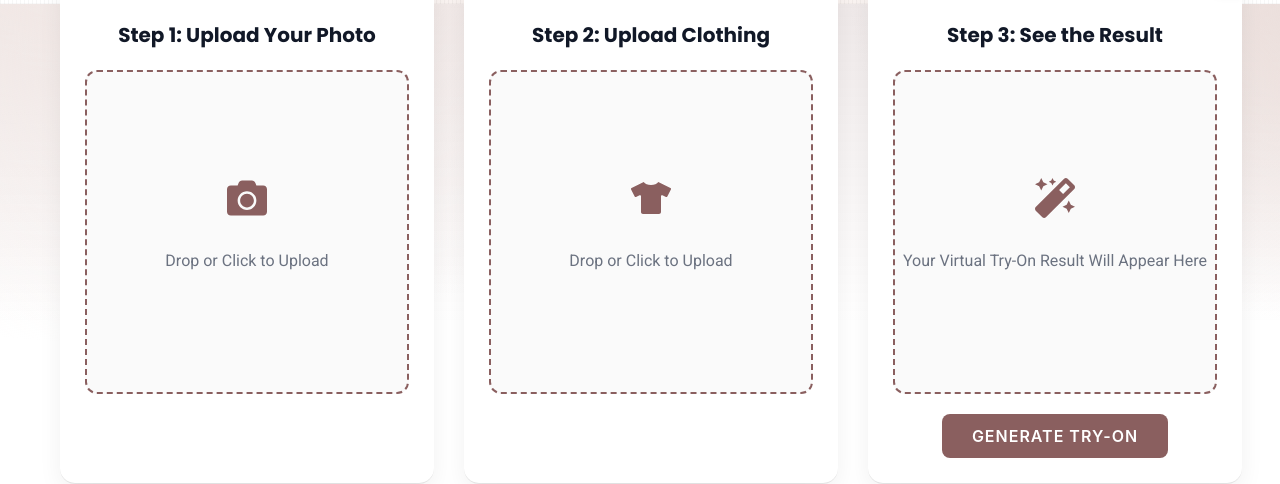
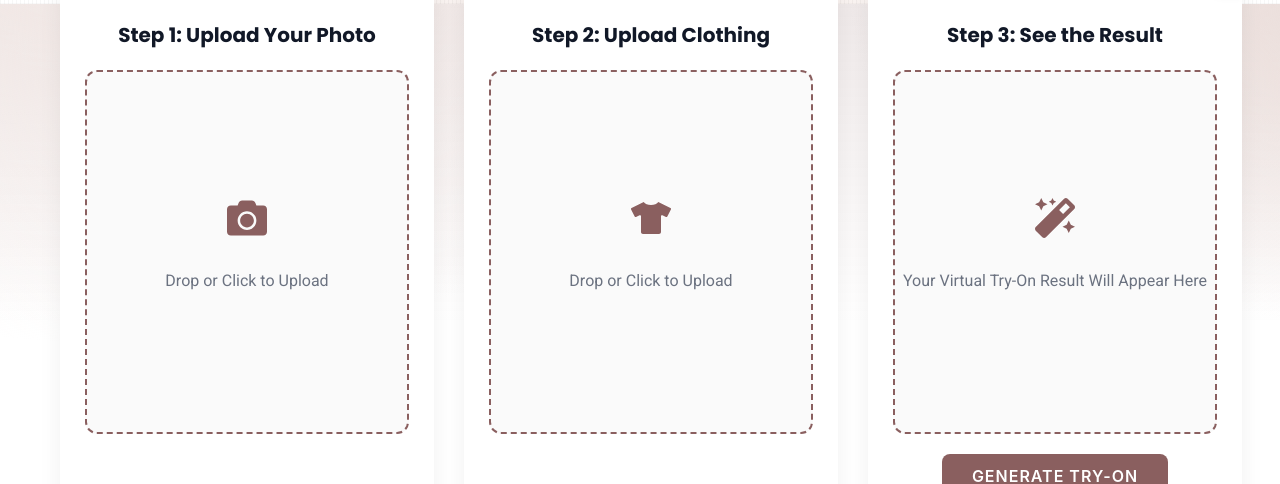
Before and after one commit to yasirwali1052/Final-Year-Project, a React (Vite) app in the folder OutfitAura/: page / in a window 1280 px wide. Shown: the part 796-1280 px from the top of the page. Built offline with nearby package versions, Linux system fonts and the light colour scheme; no server answers; sample sign-in values are in the browser's storage.

Commit message:
increase the upload area

```diff
--- a/OutfitAura/src/Components/Home/home.css
+++ b/OutfitAura/src/Components/Home/home.css
@@ -175,7 +175,7 @@
 
 .upload-box {
   width: 320px;
-  height: 320px;
+  height: 360px;
   border: 2px dashed var(--brand-brown);
   display: flex;
   justify-content: center;
@@ -219,7 +219,7 @@
 .preview {
   width: 100%;
   height: 100%;
-  object-fit: cover;
+  object-fit: contain;
 }
 
 .remove-btn {
@@ -277,7 +277,7 @@
 
 .result-box {
   width: 320px;
-  height: 320px;
+  height: 360px;
   border: 2px dashed var(--brand-brown);
   display: flex;
   justify-content: center;
@@ -285,6 +285,8 @@
   margin-bottom: 20px;
   border-radius: 12px;
   background: rgba(0,0,0,0.02);
+  position: relative;
+  overflow: hidden;
 }
 
 .error-text {
@@ -373,7 +375,7 @@
   .upload-box,
   .result-box {
     width: 100%;
-    height: 200px;
+    height: 300px;
   }
 
   .example-list img {
```
